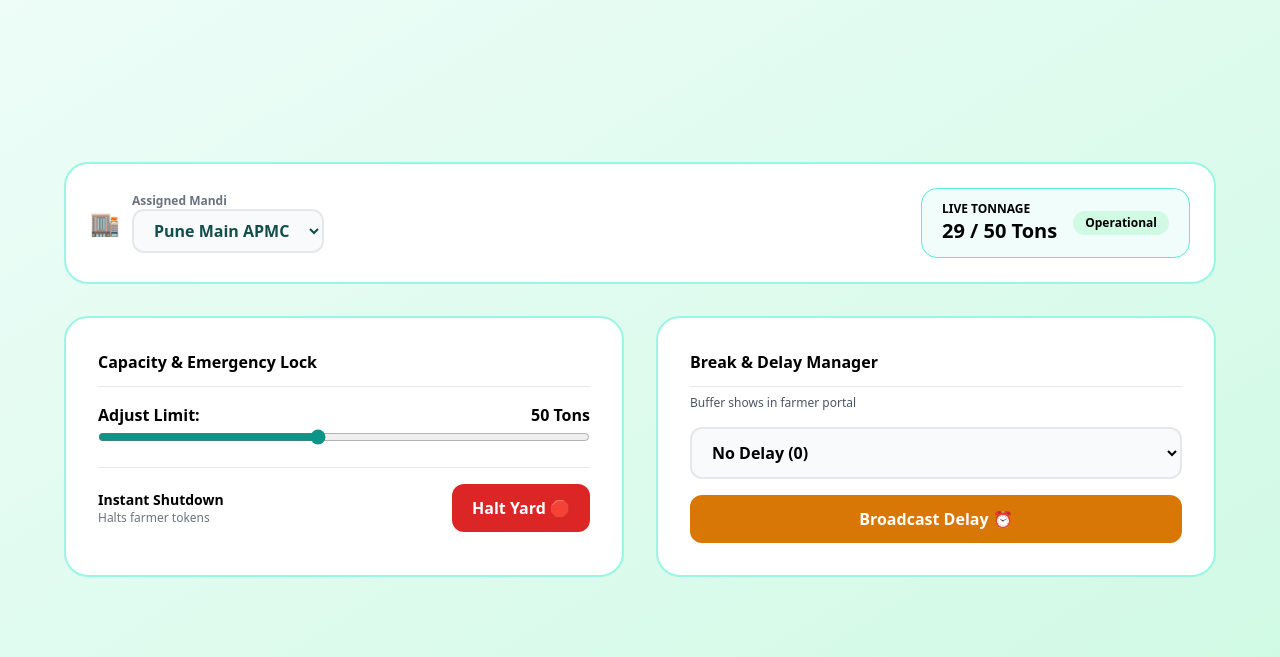
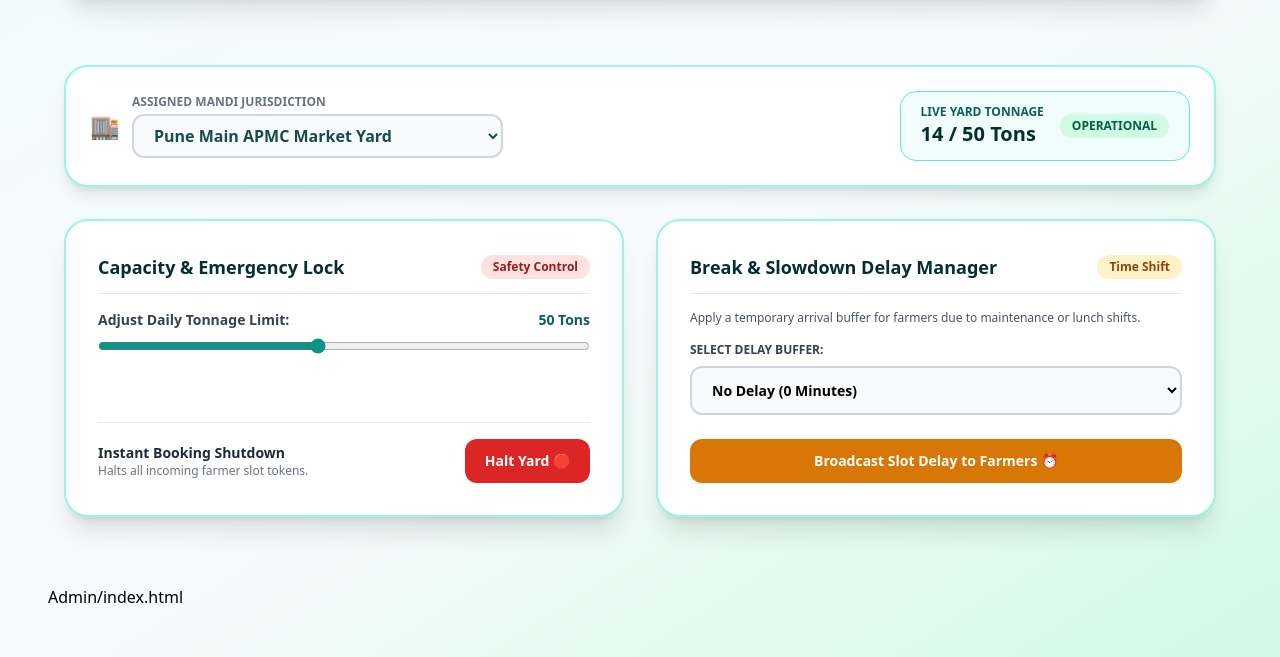
Before and after one commit to ragini21-max/KrishiDhara-2.0, a plain HTML site: page admin/index.html in a window 1280 px wide. Shown: the part 143-800 px from the top of the page. Drawn offline with nearby package versions, Linux system fonts and the light colour scheme.

Commit message:
Update index.html

```diff
--- a/admin/index.html
+++ b/admin/index.html
@@ -1,19 +1,173 @@
 <!DOCTYPE html>
-<html lang="en"><head><meta charset="UTF-8"><meta name="viewport" content="width=device-width, initial-scale=1.0"><title>Admin Portal</title><script src="https://cdn.tailwindcss.com"></script></head>
-<body class="bg-gradient-to-br from-teal-50 to-emerald-100 min-h-screen p-6 md:p-12 flex flex-col justify-between">
-<header class="bg-teal-800 text-white p-5 rounded-3xl flex justify-between items-center max-w-6xl mx-auto w-full gap-4"><div class="flex items-center gap-3"><span class="text-4xl">📊</span><div><h1 class="font-bold">APMC Admin Portal</h1><p class="text-xs text-teal-200">Synced 29/50 capacity</p></div></div><div class="flex gap-3"><select id="langSelect" onchange="changeLanguage()" class="bg-teal-900 text-white text-sm px-3 py-2 rounded-2xl border border-teal-700 font-bold"><option value="en">English</option><option value="hi">हिन्दी</option><option value="mr">मराठी</option><option value="pa">ਪੰਜਾਬੀ</option><option value="gu">ગુજરાતી</option><option value="bn">বাংলা</option><option value="te">తెలుగు</option><option value="ta">தமிழ்</option><option value="kn">ಕನ್ನಡ</option><option value="ml">മലയാളം</option><option value="or">ଓଡ଼ିଆ</option><option value="as">অসমীয়া</option><option value="ur">اردو</option><option value="sa">संस्कृतम्</option><option value="ne">नेपाली</option><option value="sd">سنڌي</option><option value="ks">कॉशुर</option><option value="doi">डोगरी</option><option value="mni">মৈতৈলোন্</option><option value="sat">संताली</option><option value="bho">भोजपुरी</option><option value="raj">राजस्थानी</option></select><button onclick="switchRole()" class="bg-teal-900 px-4 py-2 rounded-2xl border font-bold text-sm">Switch Role</button></div></header>
-<main class="max-w-6xl mx-auto my-8 space-y-8 w-full">
-<div class="bg-white p-6 rounded-3xl border-2 border-teal-200 flex flex-col md:flex-row justify-between items-center gap-4"><div class="flex gap-3 items-center"><span class="text-2xl">🏬</span><div><div class="text-xs font-bold text-gray-500">Assigned Mandi</div><select id="activeAdminYard" onchange="switchAdminYard()" class="bg-gray-50 border-2 rounded-xl px-4 py-2 font-bold text-teal-900"><option value="pune_main">Pune Main APMC</option><option value="nashik_grain">Nashik Grain</option><option value="nagpur_cotton">Nagpur Cotton</option><option value="amravati_grain">Amravati Center</option></select></div></div><div class="flex gap-4 bg-teal-50 border border-teal-300 px-5 py-3 rounded-2xl items-center"><div><div class="text-xs font-bold uppercase">Live Tonnage</div><div id="adminYardTonnage" class="text-xl font-black">29 / 50 Tons</div></div><span id="adminYardBadge" class="text-xs font-bold px-3 py-1 rounded-full bg-emerald-100">Operational</span></div></div>
-<div class="grid md:grid-cols-2 gap-8"><div class="bg-white p-8 rounded-3xl border-2 border-teal-200"><h2 class="font-extrabold border-b pb-3">Capacity & Emergency Lock</h2><div class="mt-4"><div class="flex justify-between font-bold"><span>Adjust Limit:</span><span id="currentCapVal">50 Tons</span></div><input type="range" id="adminCapSlider" min="10" max="100" value="50" oninput="updateYardCapacity(this.value)" class="w-full accent-teal-600"></div><div class="pt-4 border-t mt-4 flex justify-between items-center"><div><div class="font-bold text-sm">Instant Shutdown</div><div class="text-xs text-gray-500">Halts farmer tokens</div></div><button id="btnAdminLock" onclick="toggleYardLock()" class="bg-red-600 text-white px-5 py-3 rounded-xl font-bold">Halt Yard 🛑</button></div></div><div class="bg-white p-8 rounded-3xl border-2 border-teal-200"><h2 class="font-extrabold border-b pb-3">Break & Delay Manager</h2><p class="text-xs text-gray-600 mt-2">Buffer shows in farmer portal</p><select id="delayBufferSelect" class="w-full bg-gray-50 border-2 rounded-xl px-4 py-3 mt-4 font-bold"><option value="0">No Delay (0)</option><option value="15">+15 Minutes</option><option value="30">+30 Minutes</option><option value="60">+60 Minutes</option></select><button onclick="applyTimeDelay()" class="w-full bg-amber-600 text-white font-bold py-3 rounded-xl mt-4">Broadcast Delay ⏰</button></div></div>
-<div id="lastBookingInfo" class="bg-white p-6 rounded-3xl border-2 border-dashed border-green-400 hidden"><h3 class="font-bold">Last Farmer Booking (synced)</h3><p id="lastBookingText" class="text-sm mt-2"></p></div>
-</main>
-<script>
-function switchAdminYard(){localStorage.setItem('kd_selected_admin_yard',document.getElementById('activeAdminYard').value);loadYardState();}
-function loadYardState(){const y=document.getElementById('activeAdminYard').value;const locked=localStorage.getItem(`kd_lock_${y}`)==='true';const cap=localStorage.getItem(`kd_cap_${y}`)||'50';const booked=localStorage.getItem(`kd_booked_${y}`)||'29';document.getElementById('adminCapSlider').value=cap;document.getElementById('currentCapVal').textContent=cap+' Tons';document.getElementById('adminYardTonnage').textContent=`${booked} / ${cap} Tons`;const btn=document.getElementById('btnAdminLock'),badge=document.getElementById('adminYardBadge');if(locked){btn.textContent="Resume Yard ▶";btn.className="bg-emerald-600 text-white px-5 py-3 rounded-xl font-bold";badge.textContent="Locked 🛑";badge.className="text-xs px-3 py-1 rounded-full bg-red-100 text-red-800 font-bold";}else{btn.textContent="Halt Yard 🛑";btn.className="bg-red-600 text-white px-5 py-3 rounded-xl font-bold";badge.textContent="Operational";badge.className="text-xs px-3 py-1 rounded-full bg-emerald-100 font-bold";}document.getElementById('delayBufferSelect').value=localStorage.getItem(`kd_delay_${y}`)||'0';const last=localStorage.getItem('kd_last_booking');if(last){const o=JSON.parse(last);if(o.mandiKey===y){document.getElementById('lastBookingInfo').classList.remove('hidden');document.getElementById('lastBookingText').textContent=`Token ${o.token} | ${o.mandiText} | ${o.commodityText} | ${o.vehicleText} | Qty ${o.qty}T | Slot ${o.slotText}`;}}else document.getElementById('lastBookingInfo').classList.add('hidden');}
-function updateYardCapacity(v){const y=document.getElementById('activeAdminYard').value;localStorage.setItem(`kd_cap_${y}`,v);document.getElementById('currentCapVal').textContent=v+' Tons';loadYardState();}
-function toggleYardLock(){const y=document.getElementById('activeAdminYard').value;localStorage.setItem(`kd_lock_${y}`,localStorage.getItem(`kd_lock_${y}`)!=='true');loadYardState();}
-function applyTimeDelay(){const y=document.getElementById('activeAdminYard').value,b=document.getElementById('delayBufferSelect').value;localStorage.setItem(`kd_delay_${y}`,b);alert(`+${b}m buffer broadcasted for ${y}`);loadYardState();}
-function changeLanguage(){localStorage.setItem('kd_selected_lang',document.getElementById('langSelect').value);}
-window.addEventListener('DOMContentLoaded',()=>{const saved=localStorage.getItem('kd_selected_admin_yard')||'pune_main';document.getElementById('activeAdminYard').value=saved;loadYardState();const lang=localStorage.getItem('kd_selected_lang')||'en';const sel=document.getElementById('langSelect');if(sel)sel.value=lang;});
-function switchRole(){location.href='../index.html';}
-</script></body></html>
+<html lang="en">
+<head>
+    <meta charset="UTF-8">
+    <meta name="viewport" content="width=device-width, initial-scale=1.0">
+    <title>KrishiDhara 2.0 - APMC Admin Portal</title>
+    <script src="https://cdn.tailwindcss.com"></script>
+</head>
+<body class="bg-gradient-to-br from-teal-50 via-slate-50 to-emerald-100 min-h-screen font-sans flex flex-col justify-between p-6 md:p-12">
+
+    <header class="bg-teal-800 text-white p-5 md:p-6 rounded-3xl shadow-xl flex flex-col sm:flex-row justify-between items-center max-w-6xl w-full mx-auto gap-4">
+        <div class="flex items-center space-x-3">
+            <span class="text-4xl">📊</span>
+            <div>
+                <h1 class="text-lg md:text-xl font-bold">KrishiDhara 2.0 • APMC Admin Portal</h1>
+                <p class="text-xs text-teal-200">Granular Yard Control, Shift Delays & Emergency Locks</p>
+            </div>
+        </div>
+        <button type="button" onclick="switchRole()" class="bg-teal-900 text-sm px-4 py-2.5 rounded-2xl hover:bg-teal-950 border border-teal-700 font-bold">Switch Role</button>
+    </header>
+
+    <main class="w-full max-w-6xl mx-auto my-8 space-y-8">
+        <div class="bg-white p-6 rounded-3xl shadow-lg border-2 border-teal-200 flex flex-col md:flex-row justify-between items-center gap-4">
+            <div class="flex items-center space-x-3 w-full md:w-auto">
+                <span class="text-2xl">🏬</span>
+                <div>
+                    <div class="text-xs font-bold text-gray-500 uppercase">Assigned Mandi Jurisdiction</div>
+                    <select id="activeAdminYard" onchange="switchAdminYard()" class="bg-gray-50 border-2 border-gray-300 rounded-xl px-4 py-2 font-bold text-teal-900 mt-1 cursor-pointer w-full">
+                        <option value="pune_main">Pune Main APMC Market Yard</option>
+                        <option value="nashik_grain">Nashik Grain & Vegetable Mandi</option>
+                        <option value="nagpur_cotton">Nagpur Cotton & Grain Yard</option>
+                        <option value="amravati_grain">Amravati Regional Procurement Center</option>
+                    </select>
+                </div>
+            </div>
+
+            <div class="flex items-center space-x-4 bg-teal-50 border border-teal-300 px-5 py-3 rounded-2xl w-full md:w-auto justify-between">
+                <div>
+                    <div class="text-xs font-bold text-teal-800 uppercase">Live Yard Tonnage</div>
+                    <div class="text-xl font-black text-teal-950" id="adminYardTonnage">14 / 50 Tons</div>
+                </div>
+                <span id="adminYardBadge" class="text-xs font-extrabold px-3 py-1 rounded-full bg-emerald-100 text-emerald-800 uppercase">Operational</span>
+            </div>
+        </div>
+
+        <div class="grid grid-cols-1 md:grid-cols-2 gap-8">
+            <div class="bg-white p-8 rounded-3xl shadow-xl border-2 border-teal-200 space-y-6 flex flex-col justify-between">
+                <div class="space-y-4">
+                    <div class="flex justify-between items-center border-b pb-3">
+                        <h2 class="text-lg font-extrabold text-teal-950">Capacity & Emergency Lock</h2>
+                        <span class="text-xs font-bold bg-red-100 text-red-800 px-3 py-1 rounded-full">Safety Control</span>
+                    </div>
+                    <div class="space-y-2">
+                        <div class="flex justify-between text-sm font-bold text-gray-700">
+                            <span>Adjust Daily Tonnage Limit:</span>
+                            <span id="currentCapVal" class="text-teal-800 font-black">50 Tons</span>
+                        </div>
+                        <input type="range" id="adminCapSlider" min="10" max="100" value="50" oninput="updateYardCapacity(this.value)" class="w-full accent-teal-600 cursor-pointer">
+                    </div>
+                </div>
+                <div class="pt-4 border-t border-gray-200 flex items-center justify-between">
+                    <div>
+                        <div class="text-sm font-extrabold text-gray-800">Instant Booking Shutdown</div>
+                        <div class="text-xs text-gray-500">Halts all incoming farmer slot tokens.</div>
+                    </div>
+                    <button type="button" id="btnAdminLock" onclick="toggleYardLock()" class="bg-red-600 hover:bg-red-700 text-white font-bold text-sm px-5 py-3 rounded-xl transition cursor-pointer">
+                        Halt Yard 🛑
+                    </button>
+                </div>
+            </div>
+
+            <div class="bg-white p-8 rounded-3xl shadow-xl border-2 border-teal-200 space-y-6 flex flex-col justify-between">
+                <div class="space-y-4">
+                    <div class="flex justify-between items-center border-b pb-3">
+                        <h2 class="text-lg font-extrabold text-teal-950">Break & Slowdown Delay Manager</h2>
+                        <span class="text-xs font-bold bg-amber-100 text-amber-800 px-3 py-1 rounded-full">Time Shift</span>
+                    </div>
+                    <p class="text-xs text-gray-600">Apply a temporary arrival buffer for farmers due to maintenance or lunch shifts.</p>
+                    <div class="space-y-2">
+                        <label class="block text-xs font-bold text-gray-700 uppercase">Select Delay Buffer:</label>
+                        <select id="delayBufferSelect" class="w-full bg-gray-50 border-2 border-gray-300 rounded-xl px-4 py-3 text-sm font-bold cursor-pointer">
+                            <option value="0">No Delay (0 Minutes)</option>
+                            <option value="15">Shift Slots by +15 Minutes</option>
+                            <option value="30">Shift Slots by +30 Minutes (Lunch)</option>
+                            <option value="60">Shift Slots by +60 Minutes (Maintenance)</option>
+                        </select>
+                    </div>
+                </div>
+                <button type="button" onclick="applyTimeDelay()" class="w-full bg-amber-600 hover:bg-amber-700 text-white font-bold text-sm py-3 rounded-xl transition cursor-pointer">
+                    Broadcast Slot Delay to Farmers ⏰
+                </button>
+            </div>
+        </div>
+    </main>
+
+    <script>
+        function switchAdminYard() {
+            const yard = document.getElementById('activeAdminYard').value;
+            localStorage.setItem('kd_selected_admin_yard', yard);
+            loadYardState();
+        }
+
+        function loadYardState() {
+            const yard = document.getElementById('activeAdminYard').value || 'pune_main';
+            document.getElementById('activeAdminYard').value = yard;
+
+            const isLocked = localStorage.getItem(`kd_lock_${yard}`) === 'true';
+
+            // Sync fallback capacity with farmer defaults
+            const defaultCap = yard === 'nashik_grain' ? '60' : (yard === 'nagpur_cotton' ? '40' : (yard === 'amravati_grain' ? '30' : '50'));
+            const capacity = localStorage.getItem(`kd_cap_${yard}`) || defaultCap;
+            const booked = localStorage.getItem(`kd_booked_${yard}`) || '14';
+
+            document.getElementById('adminCapSlider').value = capacity;
+            document.getElementById('currentCapVal').textContent = `${capacity} Tons`;
+            document.getElementById('adminYardTonnage').textContent = `${booked} / ${capacity} Tons`;
+
+            const btnLock = document.getElementById('btnAdminLock');
+            const badge = document.getElementById('adminYardBadge');
+
+            if (isLocked) {
+                btnLock.textContent = "Resume Yard ▶";
+                btnLock.className = "bg-emerald-600 hover:bg-emerald-700 text-white font-bold text-sm px-5 py-3 rounded-xl cursor-pointer";
+                badge.textContent = "Emergency Locked 🛑";
+                badge.className = "text-xs font-extrabold px-3 py-1 rounded-full bg-red-100 text-red-800 uppercase";
+            } else {
+                btnLock.textContent = "Halt Yard 🛑";
+                btnLock.className = "bg-red-600 hover:bg-red-700 text-white font-bold text-sm px-5 py-3 rounded-xl cursor-pointer";
+                badge.textContent = "Operational";
+                badge.className = "text-xs font-extrabold px-3 py-1 rounded-full bg-emerald-100 text-emerald-800 uppercase";
+            }
+
+            const currentDelay = localStorage.getItem(`kd_delay_${yard}`) || '0';
+            document.getElementById('delayBufferSelect').value = currentDelay;
+        }
+
+        function updateYardCapacity(val) {
+            const yard = document.getElementById('activeAdminYard').value;
+            document.getElementById('currentCapVal').textContent = `${val} Tons`;
+            localStorage.setItem(`kd_cap_${yard}`, val);
+            loadYardState();
+        }
+
+        function toggleYardLock() {
+            const yard = document.getElementById('activeAdminYard').value;
+            const currentLock = localStorage.getItem(`kd_lock_${yard}`) === 'true';
+            const newLockState = !currentLock;
+
+            localStorage.setItem(`kd_lock_${yard}`, newLockState);
+            loadYardState();
+        }
+
+        function applyTimeDelay() {
+            const yard = document.getElementById('activeAdminYard').value;
+            const buffer = document.getElementById('delayBufferSelect').value;
+            localStorage.setItem(`kd_delay_${yard}`, buffer);
+            alert(`Success! A +${buffer} minutes arrival shift buffer has been broadcasted for ${yard}.`);
+        }
+
+        window.addEventListener('DOMContentLoaded', () => {
+            const savedYard = localStorage.getItem('kd_selected_admin_yard') || 'pune_main';
+            document.getElementById('activeAdminYard').value = savedYard;
+            loadYardState();
+        });
+
+        function switchRole() {
+            window.location.href = '../index.html';
+        }
+    </script>
+</body>
+</html>
+
+Admin/index.html
```
